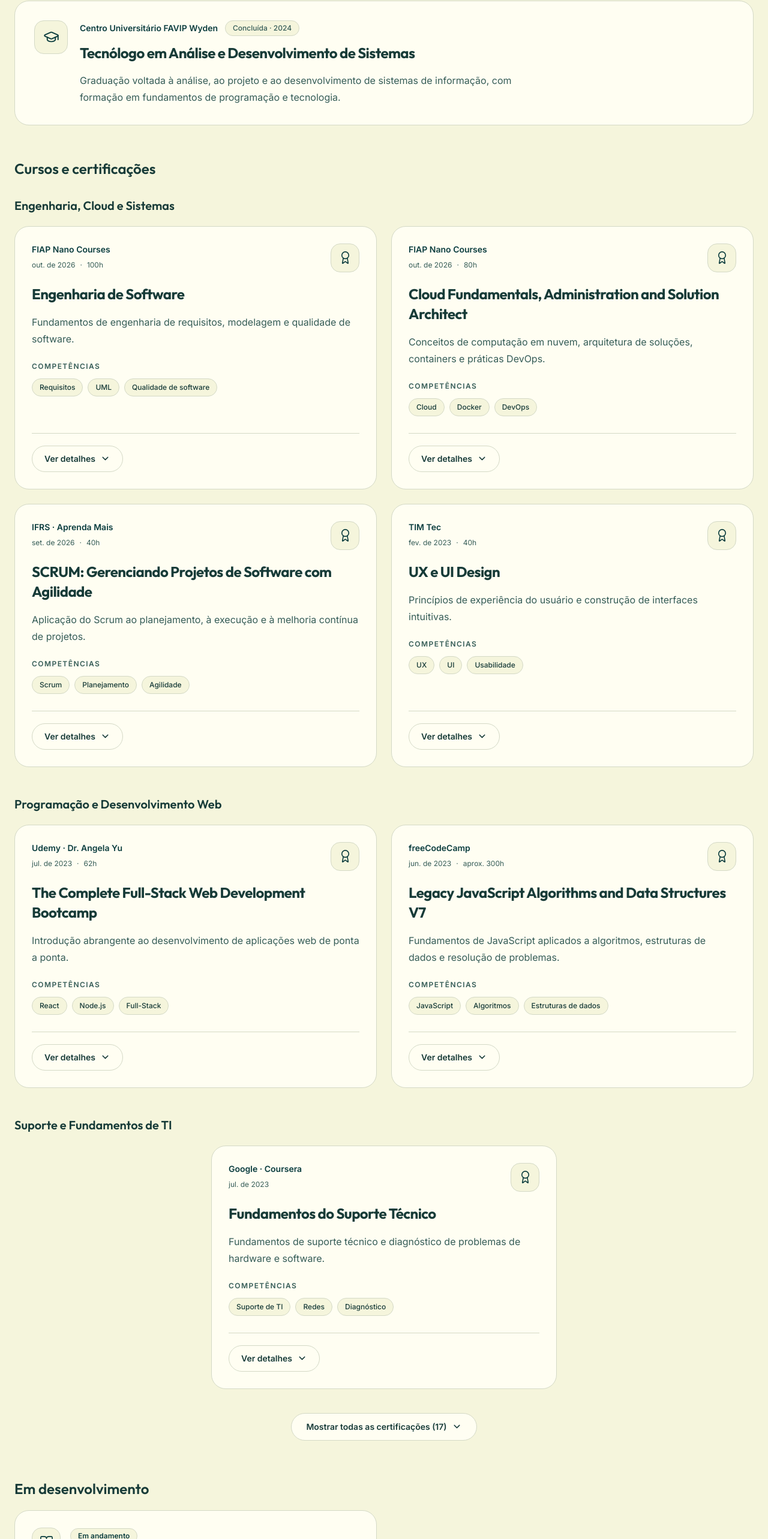
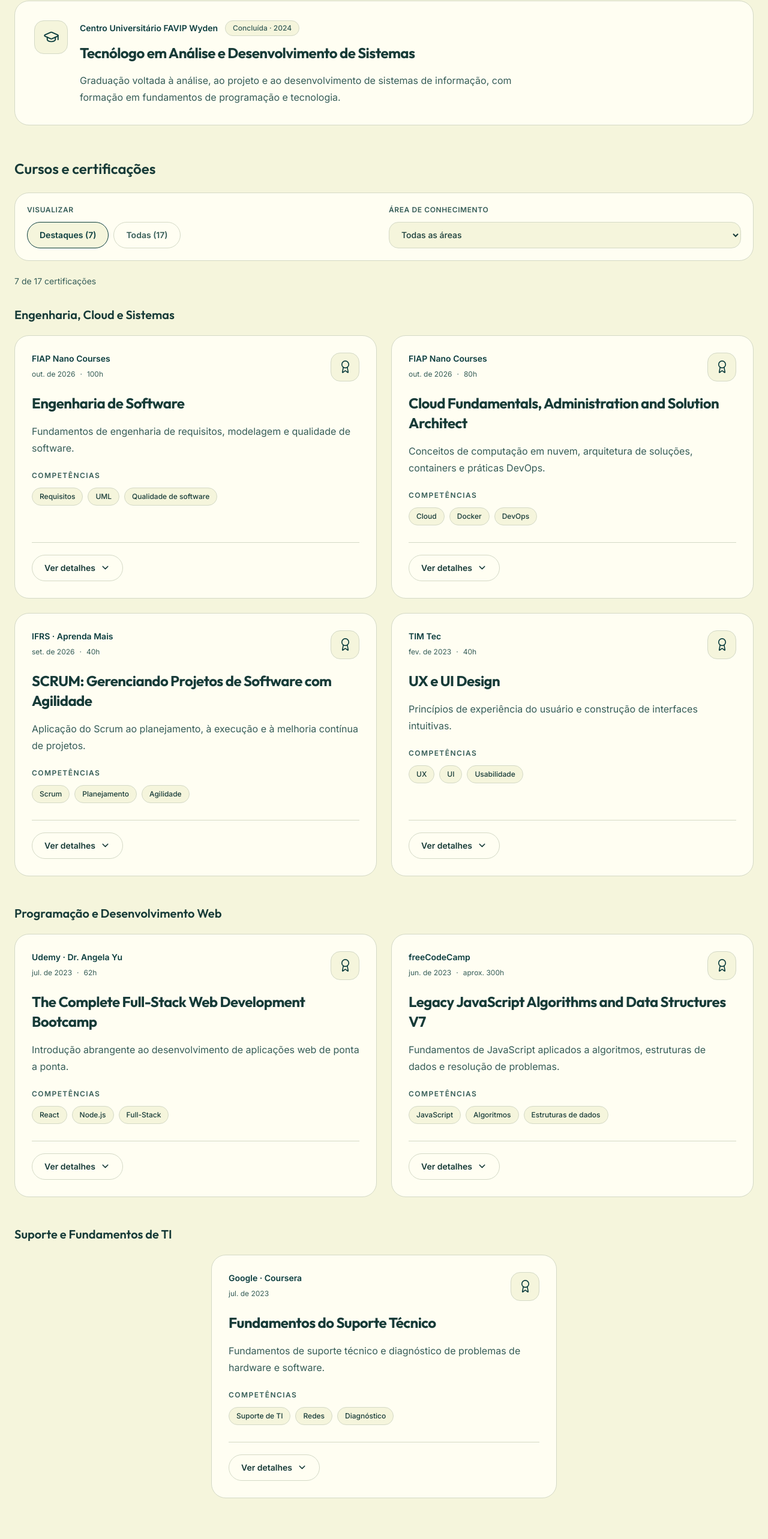
Before and after one commit to AlexandroLeao/developer-portfolio, a React (Vite) app: page / in a window 1280 px wide. Shown: the part 4923-7489 px from the top of the page at 60% size. Built offline with nearby package versions, Linux system fonts and the light colour scheme.

Commit message:
feat: certification highlights and category filters (#57)
* feat: add certification view and category filters

* feat: add certification view and category filters

```diff
--- a/src/App.tsx
+++ b/src/App.tsx
@@ -22,6 +22,7 @@ import {
   certificationCategories,
   certifications,
   ongoingEducation,
+  type CertificationCategory,
 } from './data/certifications'
 import ExperienceTimeline from './components/ExperienceTimeline'
 import ProjectCard from './components/ProjectCard'
@@ -422,8 +423,13 @@ const translations = {
       degreeLabel: 'Formação acadêmica',
       degreeStatus: 'Concluída',
       certificationLabel: 'Cursos e certificações',
-      showAll: 'Mostrar todas as certificações',
-      showLess: 'Mostrar menos certificações',
+      viewLabel: 'Visualizar',
+      featuredLabel: 'Destaques',
+      allLabel: 'Todas',
+      categoryLabel: 'Área de conhecimento',
+      allCategoriesLabel: 'Todas as áreas',
+      ofLabel: 'de',
+      resultsNoun: 'certificações',
       ongoingLabel: 'Em desenvolvimento',
       ongoingStatus: 'Em andamento',
     },
@@ -491,8 +497,13 @@ const translations = {
       degreeLabel: 'Academic education',
       degreeStatus: 'Completed',
       certificationLabel: 'Courses and certifications',
-      showAll: 'Show all certifications',
-      showLess: 'Show fewer certifications',
+      viewLabel: 'View',
+      featuredLabel: 'Highlights',
+      allLabel: 'All',
+      categoryLabel: 'Knowledge area',
+      allCategoriesLabel: 'All areas',
+      ofLabel: 'of',
+      resultsNoun: 'certifications',
       ongoingLabel: 'Currently learning',
       ongoingStatus: 'In progress',
     },
@@ -541,7 +552,8 @@ function App() {
   })
 
   const [showBackToTop, setShowBackToTop] = useState(false)
-  const [showAllCertifications, setShowAllCertifications] = useState(false)
+  const [certificationView, setCertificationView] = useState<'featured' | 'all'>('featured')
+  const [selectedCertificationCategory, setSelectedCertificationCategory] = useState<CertificationCategory | 'all'>('all')
   const [isContactModalOpen, setIsContactModalOpen] = useState(false)
 
   const [activeTechnologyCategory, setActiveTechnologyCategory] = useState<CategoryId>('frontend')
@@ -578,6 +590,12 @@ function App() {
   }, [])
 
   const text = translations[language]
+
+  const visibleCertifications = certifications.filter(
+    (certification) =>
+      (certificationView === 'all' || certification.featured) &&
+      (selectedCertificationCategory === 'all' || certification.category === selectedCertificationCategory),
+  )
 
   const activeCategory =
     technologyCategories.find((category) => category.id === activeTechnologyCategory) ??
@@ -1061,16 +1079,79 @@ function App() {
 
           {/* CURSOS E CERTIFICAÇÕES */}
           <div>
-            <h3 className="font-display mb-8 text-xl font-semibold text-(--color-text) sm:text-2xl">
+            <h3 className="font-display mb-6 text-xl font-semibold text-(--color-text) sm:text-2xl">
               {text.certifications.certificationLabel}
             </h3>
 
-            <div className="space-y-12">
+            <div className="mb-6 grid gap-4 rounded-3xl border border-(--color-border) bg-(--color-surface) p-4 sm:p-5 lg:grid-cols-2 lg:items-end">
+              <fieldset>
+                <legend className="mb-3 text-xs font-semibold uppercase tracking-wider text-(--color-text-muted)">
+                  {text.certifications.viewLabel}
+                </legend>
+                <div className="flex flex-wrap gap-2">
+                  <button
+                    type="button"
+                    aria-pressed={certificationView === 'featured'}
+                    aria-controls="certification-results"
+                    onClick={() => setCertificationView('featured')}
+                    className={`min-h-11 rounded-full border px-5 py-2 text-sm font-semibold transition-colors focus-visible:outline-2 focus-visible:outline-offset-4 focus-visible:outline-(--color-primary) ${
+                      certificationView === 'featured'
+                        ? 'border-(--color-primary) bg-(--color-background) text-(--color-primary)'
+                        : 'border-(--color-border) text-(--color-text-muted) hover:border-(--color-primary)'
+                    }`}
+                  >
+                    {text.certifications.featuredLabel} ({certifications.filter((item) => item.featured).length})
+                  </button>
+                  <button
+                    type="button"
+                    aria-pressed={certificationView === 'all'}
+                    aria-controls="certification-results"
+                    onClick={() => setCertificationView('all')}
+                    className={`min-h-11 rounded-full border px-5 py-2 text-sm font-semibold transition-colors focus-visible:outline-2 focus-visible:outline-offset-4 focus-visible:outline-(--color-primary) ${
+                      certificationView === 'all'
+                        ? 'border-(--color-primary) bg-(--color-background) text-(--color-primary)'
+                        : 'border-(--color-border) text-(--color-text-muted) hover:border-(--color-primary)'
+                    }`}
+                  >
+                    {text.certifications.allLabel} ({certifications.length})
+                  </button>
+                </div>
+              </fieldset>
+
+              <div>
+                <label
+                  htmlFor="certification-category-filter"
+                  className="mb-3 block text-xs font-semibold uppercase tracking-wider text-(--color-text-muted)"
+                >
+                  {text.certifications.categoryLabel}
+                </label>
+                <select
+                  id="certification-category-filter"
+                  value={selectedCertificationCategory}
+                  onChange={(event) => setSelectedCertificationCategory(
+                    event.target.value as CertificationCategory | 'all',
+                  )}
+                  aria-controls="certification-results"
+                  className="min-h-11 w-full rounded-2xl border border-(--color-border) bg-(--color-background) px-4 py-2 text-sm font-medium text-(--color-text) focus-visible:outline-2 focus-visible:outline-offset-4 focus-visible:outline-(--color-primary)"
+                >
+                  <option value="all">{text.certifications.allCategoriesLabel}</option>
+                  {certificationCategories.map((category) => (
+                    <option key={category.id} value={category.id}>
+                      {category.title[language]}
+                    </option>
+                  ))}
+                </select>
+              </div>
+            </div>
+
+            <p role="status" className="mb-8 text-sm text-(--color-text-muted)">
+              {visibleCertifications.length} {text.certifications.ofLabel} {certifications.length} {text.certifications.resultsNoun}
+            </p>
+
+            <div id="certification-results" className="space-y-12">
               {certificationCategories.map((category) => {
-                const categoryCertifications = certifications.filter(
-                  (certification) =>
-                    certification.category === category.id &&
-                    (showAllCertifications || certification.featured),
+                const categoryCertifications = visibleCertifications.filter(
+                  (certification) => certification.category === category.id,
                 )
 
                 if (categoryCertifications.length === 0) {
@@ -1120,25 +1201,6 @@ function App() {
               })}
             </div>
 
-            <div className="mt-10 flex justify-center">
-              <button
-                type="button"
-                aria-expanded={showAllCertifications}
-                onClick={() => setShowAllCertifications((current) => !current)}
-                className="inline-flex min-h-11 items-center justify-center gap-2 rounded-full border border-(--color-border) bg-(--color-surface) px-6 py-3 text-sm font-semibold text-(--color-text) transition-colors hover:border-(--color-primary) hover:text-(--color-primary) focus-visible:outline-2 focus-visible:outline-offset-4 focus-visible:outline-(--color-primary)"
-              >
-                {showAllCertifications
-                  ? text.certifications.showLess
-                  : `${text.certifications.showAll} (${certifications.length})`}
-                <ChevronDown
-                  size={17}
-                  aria-hidden="true"
-                  className={`transition-transform duration-200 motion-reduce:transition-none ${
-                    showAllCertifications ? 'rotate-180' : ''
-                  }`}
-                />
-              </button>
-            </div>
           </div>
 
           {/* FORMAÇÃO EM ANDAMENTO */}
```
Also changed, not shown: 1 other file (tests, documents, lock files or other folders).
